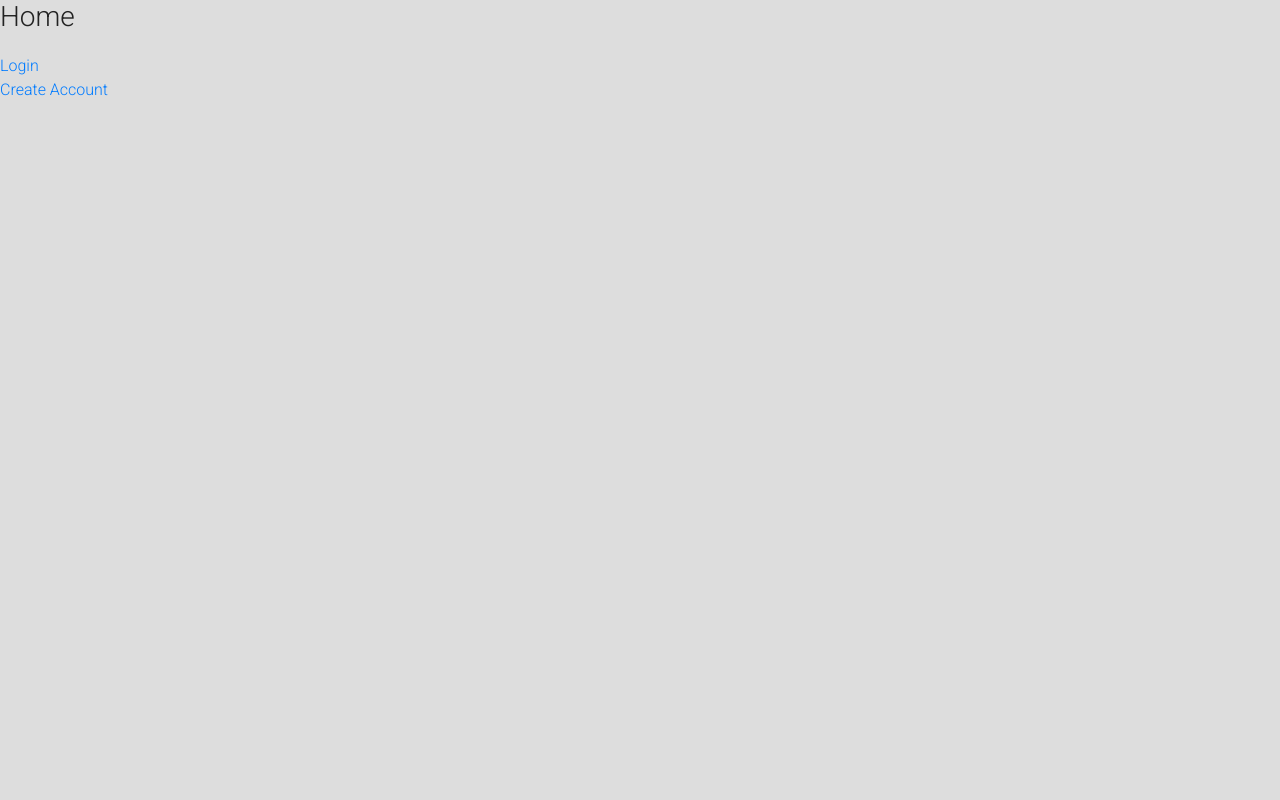
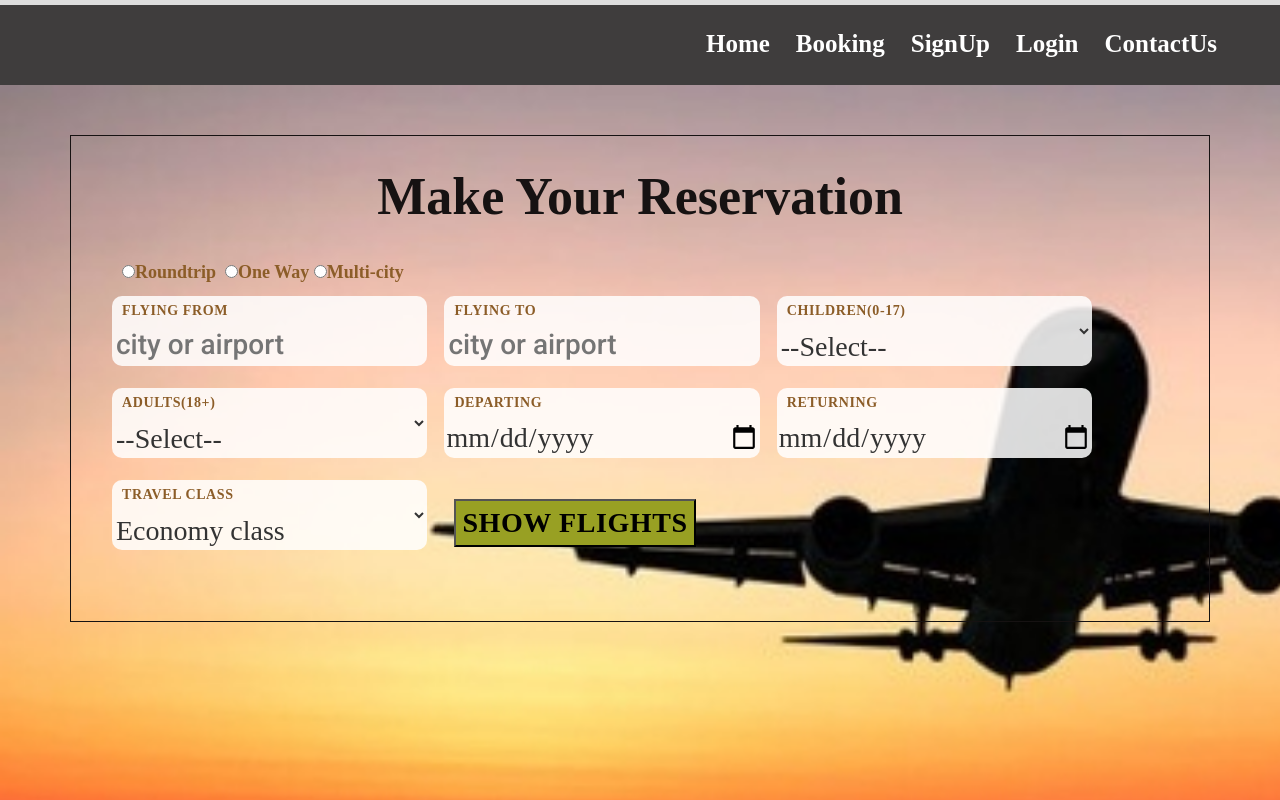
Before and after one commit to Jayeshuttam/Flight-Reservation, a React (Create React App) app in the folder frontend/: page / in a window 1280 px wide. Shown: the top 800 px of the page. Built offline with nearby package versions, Linux system fonts and the light colour scheme.

Commit message:
homepage

```diff
--- a/frontend/package.json
+++ b/frontend/package.json
@@ -12,6 +12,7 @@
     "react-dom": "^17.0.1",
     "react-router-dom": "^5.2.0",
     "react-scripts": "4.0.2",
+    "url-loader": "^4.1.1",
     "web-vitals": "^1.1.0"
   },
   "scripts": {
--- a/frontend/public/index.html
+++ b/frontend/public/index.html
@@ -24,7 +24,7 @@
       work correctly both with client-side routing and a non-root public URL.
       Learn how to configure a non-root public URL by running `npm run build`.
     -->
-    <title>React App</title>
+    <title>Flight Reservation</title>
   </head>
   <body>
     <noscript>You need to enable JavaScript to run this app.</noscript>
--- a/frontend/src/components/Home.js
+++ b/frontend/src/components/Home.js
@@ -1,14 +1,135 @@
-import React,{Component} from 'react';
+import React, { Component } from 'react';
+import './css/Home.css';
+import Image from './images/flight.jpg';
 
 export default class Home extends Component{
     render(){
-        return(
-            <div>
-                <h1>Home</h1>
-                <a href='/Login'>Login</a><br/>
-                <a href='/Signup'>Create Account</a>
+        return (
+            <div class="" >
+                <header>
+              <div class="menu">
+                        <li><a href='/Home'>Home</a></li>
+                        <li> <a href='/Booking'>Booking</a></li>
+                        <li> <a href='/Signup'>SignUp</a></li>
+                        <li> <a href='/Login'>Login</a></li>
+                        <li> <a href='/ContactUs'>ContactUs</a></li>
+                </div>
+            </header>
+            <body>
+                    <div class="content"
+                     style={{
+                        backgroundImage: 'url('+Image+')',
+                        backgroundSize: "cover",
+                        height: "150vh",
+                        color: "#f5f5f5"
+                      }}
+                    >
+                        <div class="container">
+                            <h1>Make Your Reservation</h1>
+                            <table>
+                                <tr>
+                                    <td colSpan="3">
+                                        <div class="radiobtn">
+                                            <input type="radio" id="roundtrip" name="flightType" />
+                                            <label>Roundtrip</label> &nbsp;
+                                            <input type="radio"  id="oneway" name="flightType" />
+                                            <label>One Way</label>&nbsp;
+                                            <input type="radio"  id="multicity" name="flightType"  />
+                                            <label>Multi-city</label>&nbsp;
+                                        </div>
+                                    </td>
+                                </tr>
 
-            </div>
+                                <tr>
+                                    <td>
+                                    <div class="form-group">
+                                     <span class="label">FLYING FROM</span>
+                                     <input class="option" type="text" name="destination" placeholder="city or airport" />
+                                     </div>
+                                    </td>
+
+                                    <td>
+                                    <div class="form-group">
+                                     <span class="label">FLYING TO</span>
+                                     <input class="option" type="text" name="destination" placeholder="city or airport" />
+                                     </div>
+                                    </td>
+
+                                    <td>
+                                        <div class="form-group">
+                                         <span class="label">CHILDREN(0-17)</span>
+                                          <select class="option">
+                                          <option>--Select--</option>
+                                          <option>1</option>
+                                          <option>2</option>
+                                          <option>3</option>
+                                          </select>
+                                       </div>
+                                    </td>
+
+
+                                </tr>
+
+                                <tr>
+                                <td>
+                                          <div class="form-group">
+                                          <span class="label">ADULTS(18+)</span>
+                                          <select class="option">
+                                          <option>--Select--</option>
+                                          <option>1</option>
+                                          <option>2</option>
+                                          <option>3</option>
+                                            </select>
+                                        </div>
+                                    </td>
+
+                                    <td>
+                                        <div class="form-group">
+                                        <span class="label">DEPARTING</span>
+                                        <input class="option" type="date" required />
+                                        </div>
+                                    </td>
+
+                                    <td>
+                                        <div class="form-group">
+                                        <span class="label">RETURNING</span>
+                                            <input class="option" type="date" required />
+                                        </div>
+                                    </td>
+                                </tr>
+
+                                <tr>
+                                    <td>
+                                        <div class="form-group">
+                                         <span class="label">TRAVEL CLASS</span>
+                                          <select class="option">
+                                          <option>Economy class</option>
+                                          <option>Business class</option>
+                                          <option>First class</option>
+                                          </select>
+                                        </div>
+
+                                    </td>
+                                    <td>
+                                       <button class="submit">Show Flights</button>
+                                    </td>
+                                </tr>
+                            </table>
+
+                        </div>
+
+                    </div>
+            </body>
+
+                <footer>
+
+                    <div class="footer">
+                        <h3>Follow Us On:</h3>
+                       <a class="icon ic-facebook whtxt">Facebook</a>
+                </div>
+                </footer>
+
+        </div>
         );
     }
 }
--- /dev/null
+++ b/frontend/src/components/css/Home.css
@@ -0,0 +1,144 @@
+*{
+    font-family: "Dancing Script script=latin rev=2";
+}
+
+
+header {
+    background-color: rgb(63, 61, 61);
+    height: 80px;
+    color: white;
+    width: 100%;
+    margin-top: 5px;
+
+}
+
+.menu {
+    display: block;
+    float: right;
+    clear: both;
+}
+
+.menu li {
+    list-style: none;
+    padding: 5px;
+    display: inline;
+}
+
+.menu a {
+    float: left;
+    display: block;
+    text-align: center;
+    text-decoration: none;
+    color: white;
+    font-weight: bold;
+    font-size: 25px;
+    padding-left: 13px;
+    padding-right: 13px;
+    margin-top: 20px;
+}
+
+.menu a:hover {
+    color:teal;
+    text-decoration: underline;
+}
+
+footer {
+    position: relative;
+    bottom: 0;
+    height: 80px;
+    background-color: rgb(63, 61, 61);
+    width: 100%;
+    margin-bottom: 5px;
+    color: white;
+}
+
+.content{
+    padding: 50px;
+
+}
+.container{
+    border: 1px solid;
+    font-family: cantata one,serif;
+    font-weight: 600;
+    font-size: 28px;
+    color: rgb(22, 18, 18);
+    padding-bottom: 50px;
+
+}
+
+.container h1{
+    text-align: center;
+    padding-top: 30px;
+    padding-bottom: 10px;
+    font-size: 52px;
+    font-weight: 700;
+}
+
+.container .form-group{
+    position: relative;
+    height: 80px;
+    margin-bottom: 10px;
+    margin-right: -10px;
+    margin-left: -10px;
+}
+
+.container .label{
+    color: #8c5d28;
+    display: block;
+    font-weight: 700;
+    height: 30px;
+    line-height: 30px;
+    font-size: 14px;
+    letter-spacing: .6px;
+    position: absolute;
+    left: 10px;
+    top: 0;
+}
+
+.container .option{
+
+    border-radius:10px;
+    border: none;
+    height: 70px;
+    -webkit-box-shadow: none;
+    box-shadow: none;
+    font-size: 28px;
+    color: #333;
+    font-weight: 500;
+    background: rgba(255,255,255,.85);
+    padding-top: 30px;
+    -webkit-transition: .2s background;
+    transition: .2s background;
+    width: 90%;
+}
+
+.container .text{
+    width: 380px;
+    height: 50px;
+}
+
+.container .submit{
+    background-color: #98a023;
+    font-weight: 700;
+    text-transform: uppercase;
+    letter-spacing: .6px;
+}
+
+table{
+    width: 90%;
+    margin-left: 35px;
+    padding: 15px;
+}
+
+td{
+    width: 30%;
+}
+
+.container .submit{
+    margin-bottom: 5px;
+}
+
+.container .radiobtn{
+    font-size: 18px;
+    color: #8c5d28;
+}
```
Also changed, not shown: frontend/src/components/images/flight.jpg (added), frontend/src/components/images/flightlogo.jpg (added).
